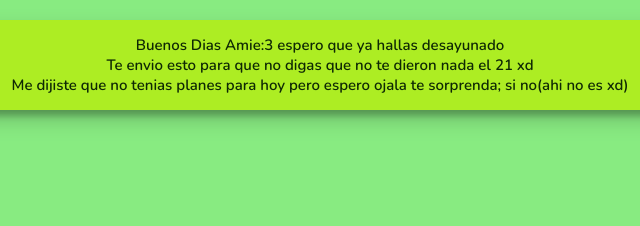
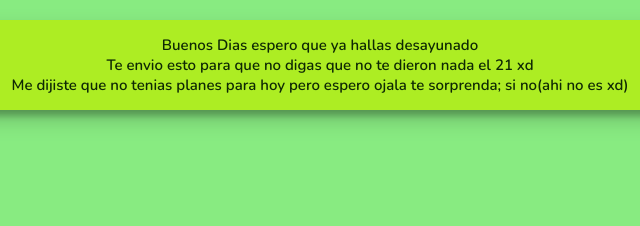
Before and after one commit to AbelGM24/web, a plain HTML site: page index.html in a window 1280 px wide. Shown: the top 226 px of the page, 320-960 px from the left. Drawn offline with nearby package versions, Linux system fonts and the light colour scheme.

Commit message:
Update index.html

```diff
--- a/index.html
+++ b/index.html
@@ -94,7 +94,7 @@
 </head>
 <body>
     <div class="back">
-        <div class="bday">Buenos Dias Amie:3 espero que ya hallas desayunado <br>Te envio esto para que no digas que no te dieron nada el 21 xd<br> Me dijiste que no tenias planes para hoy pero espero ojala te sorprenda; si no(ahi no es xd)</div>
+        <div class="bday">Buenos Dias espero que ya hallas desayunado <br>Te envio esto para que no digas que no te dieron nada el 21 xd<br> Me dijiste que no tenias planes para hoy pero espero ojala te sorprenda; si no(ahi no es xd)</div>
 
         <div class="elements">
             <div class="heart"></div>
```
